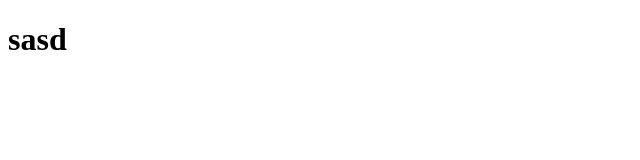
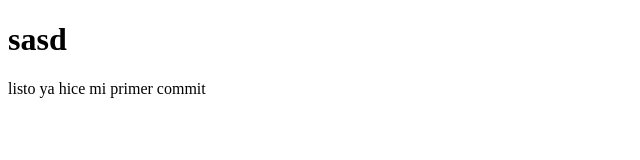
Before and after one commit to alvarezomar684/prueba-repositorio-remoto, a plain HTML site: page index.html in a window 1280 px wide. Shown: the whole page, without its empty margins (0-640 px from the left). Drawn offline with Linux system fonts and the light colour scheme.

Commit message:
Se agrego un parrafo

```diff
--- a/index.html
+++ b/index.html
@@ -8,5 +8,6 @@
 </head>
 <body>
     <h1>sasd</h1>
+    <p>listo ya hice mi primer commit</p>
 </body>
 </html>
```
